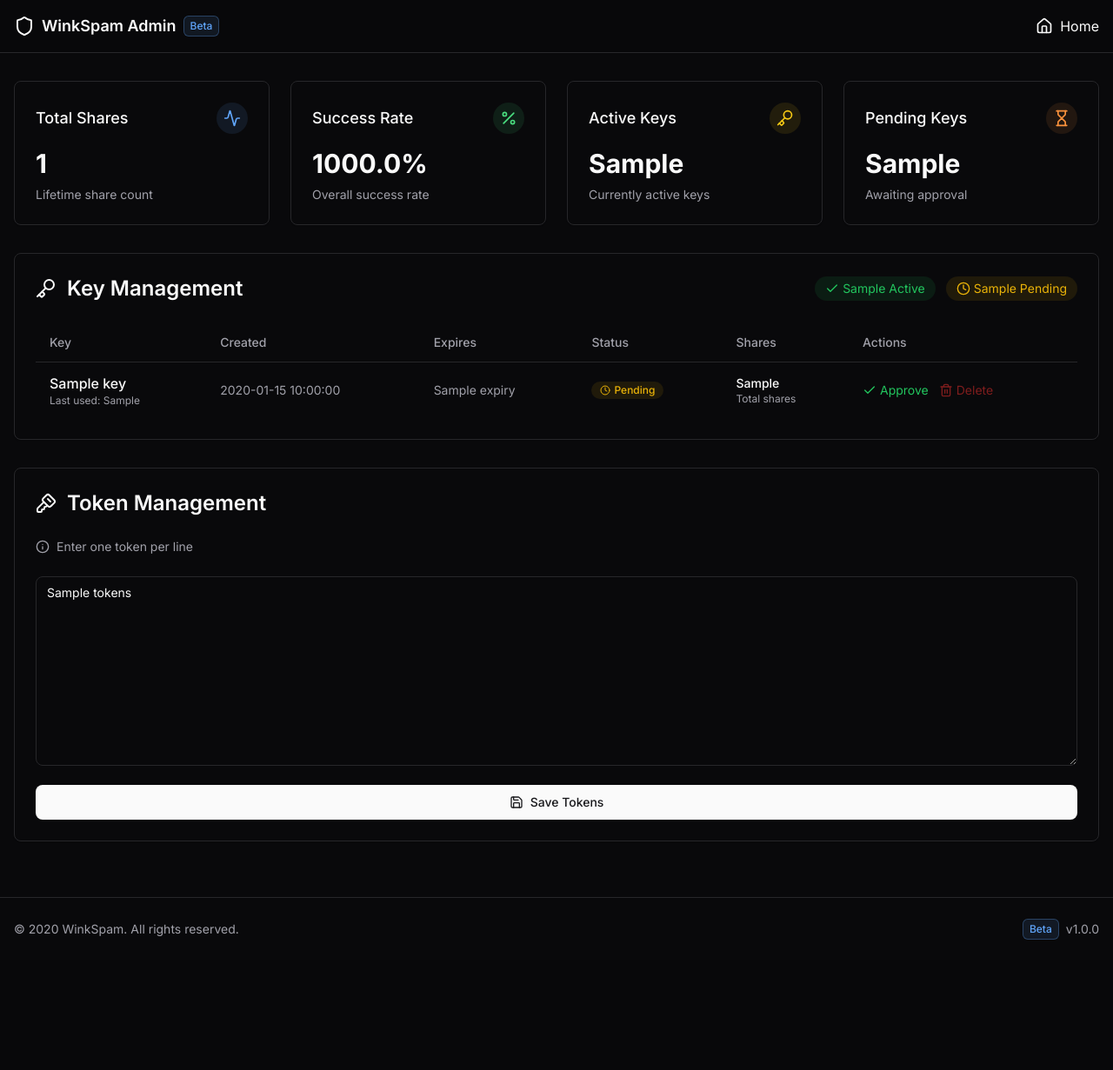
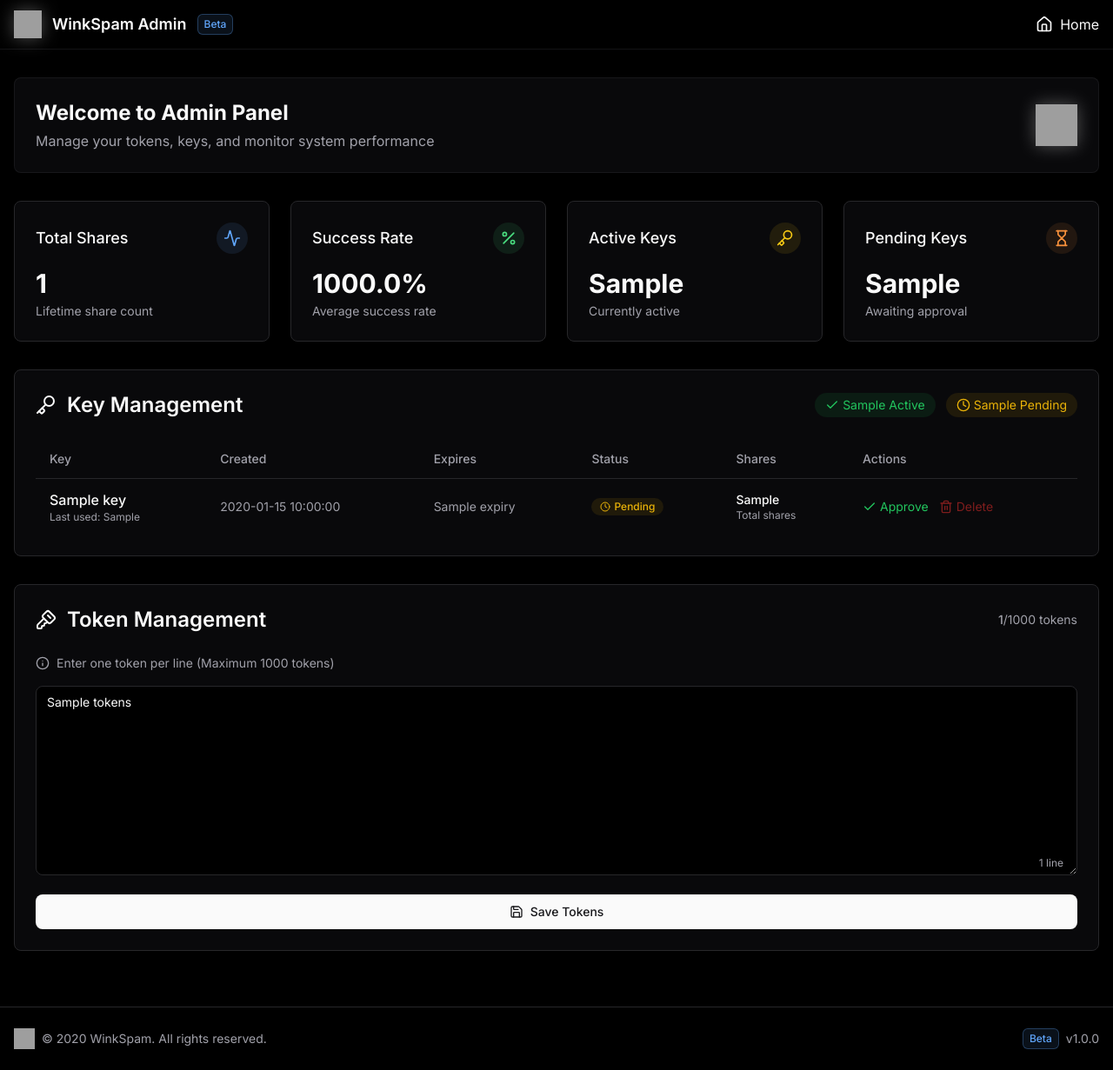
Before and after one commit to marlonjubiar/WinkSpam, a Flask app: template templates/admin.html in a window 1280 px wide. Shown: the whole page at 87% size. Before the commit the page ends 1081 px from the top, so only its background shows below. Run offline with Flask 3, Linux system fonts and the light colour scheme; the template is opened without the code that fills it: most values are stand-ins (such as "Sample title", 1, 10 or a date in 2020); some libraries are stand-ins or nearby versions; grey boxes are pictures that could not be loaded.

Commit message:
Update admin.html

```diff
--- a/templates/admin.html
+++ b/templates/admin.html
@@ -76,7 +76,7 @@
         }
 
         .dark {
-            --background: 240 10% 3.9%;
+            --background: 0 0% 0%;
             --foreground: 0 0% 98%;
             --card: 240 10% 3.9%;
             --card-foreground: 0 0% 98%;
@@ -97,10 +97,14 @@
             --ring: 240 4.9% 83.9%;
         }
 
-        @keyframes slideIn {
+        .logo-shadow {
+            filter: drop-shadow(0 0 10px rgba(255, 255, 255, 0.3));
+        }
+
+        @keyframes fadeIn {
             from {
                 opacity: 0;
-                transform: translateY(-10px);
+                transform: translateY(10px);
             }
             to {
                 opacity: 1;
@@ -108,33 +112,38 @@
             }
         }
 
-        .animate-slide-in {
-            animation: slideIn 0.3s ease-out forwards;
+        .animate-fade-in {
+            animation: fadeIn 0.3s ease-out forwards;
+        }
+
+        .table-scrollbar {
+            scrollbar-width: thin;
+            scrollbar-color: hsl(var(--muted-foreground)) hsl(var(--secondary));
         }
 
         .table-scrollbar::-webkit-scrollbar {
-            width: 10px;
-            height: 10px;
+            width: 8px;
+            height: 8px;
         }
 
         .table-scrollbar::-webkit-scrollbar-track {
             background: hsl(var(--secondary));
-            border-radius: 5px;
+            border-radius: 4px;
         }
 
         .table-scrollbar::-webkit-scrollbar-thumb {
             background: hsl(var(--muted-foreground));
-            border-radius: 5px;
+            border-radius: 4px;
         }
     </style>
 </head>
 <body class="bg-background text-foreground font-sans antialiased min-h-screen">
     <!-- Header -->
-    <header class="border-b border-border sticky top-0 bg-background/95 backdrop-blur supports-[backdrop-filter]:bg-background/60 z-50">
-        <div class="container mx-auto px-4 py-4">
+    <header class="border-b border-border/50 backdrop-blur-sm bg-background/95 sticky top-0 z-50">
+        <div class="container mx-auto px-4 py-3">
             <div class="flex items-center justify-between">
-                <div class="flex items-center space-x-2">
-                    <i data-lucide="shield" class="h-6 w-6"></i>
+                <div class="flex items-center space-x-3">
+                    <img src="https://files.catbox.moe/cnsavb.png" alt="WinkSpam Logo" class="h-8 w-8 logo-shadow">
                     <span class="text-lg font-semibold">WinkSpam Admin</span>
                     <span class="inline-flex items-center rounded-md bg-blue-400/10 px-2 py-1 text-xs font-medium text-blue-400 ring-1 ring-inset ring-blue-400/30">Beta</span>
                 </div>
@@ -154,7 +163,7 @@
         {% with messages = get_flashed_messages() %}
             {% if messages %}
                 {% for message in messages %}
-                    <div class="mb-6 flex items-center space-x-2 rounded-lg border border-green-500/20 bg-green-500/10 p-4 text-green-500 animate-slide-in">
+                    <div class="mb-6 flex items-center space-x-2 rounded-lg border border-green-500/20 bg-green-500/10 p-4 text-green-500 animate-fade-in">
                         <i data-lucide="check-circle" class="h-5 w-5"></i>
                         <span>{{ message }}</span>
                     </div>
@@ -162,26 +171,42 @@
             {% endif %}
         {% endwith %}
 
+        <!-- Welcome Banner -->
+        <div class="mb-8 rounded-lg border border-border/50 bg-card p-6 shadow-lg">
+            <div class="flex items-center justify-between">
+                <div class="space-y-1">
+                    <h1 class="text-2xl font-bold">Welcome to Admin Panel</h1>
+                    <p class="text-muted-foreground">Manage your tokens, keys, and monitor system performance</p>
+                </div>
+                <img src="https://files.catbox.moe/cnsavb.png" alt="WinkSpam Logo" class="h-12 w-12 logo-shadow hidden sm:block">
+            </div>
+        </div>
+
         <!-- Overview Cards -->
         <div class="grid gap-6 mb-8 grid-cols-1 sm:grid-cols-2 lg:grid-cols-4">
-            <div class="rounded-lg border border-border bg-card p-6 shadow-sm hover:shadow-md transition-shadow">
+            <!-- Total Shares Card -->
+            <div class="rounded-lg border border-border bg-card p-6 shadow-lg hover:shadow-xl transition-shadow">
                 <div class="flex justify-between items-center mb-4">
                     <h3 class="text-lg font-medium">Total Shares</h3>
-                    <div class="p-2 rounded-full bg-blue-400/10 text-blue-400">
-                        <i data-lucide="activity" class="h-5 w-5"></i>
+                    <div class="p-2 rounded-full bg-blue-400/10">
+                        <i data-lucide="activity" class="h-5 w-5 text-blue-400"></i>
                     </div>
                 </div>
+                <div class="space-y-1">
                     <p class="text-3xl font-bold">{{ stats.total_shares }}</p>
-                <p class="text-sm text-muted-foreground mt-2">Lifetime share count</p>
+                    <p class="text-sm text-muted-foreground">Lifetime share count</p>
+                </div>
             </div>
 
-            <div class="rounded-lg border border-border bg-card p-6 shadow-sm hover:shadow-md transition-shadow">
+            <!-- Success Rate Card -->
+            <div class="rounded-lg border border-border bg-card p-6 shadow-lg hover:shadow-xl transition-shadow">
                 <div class="flex justify-between items-center mb-4">
                     <h3 class="text-lg font-medium">Success Rate</h3>
-                    <div class="p-2 rounded-full bg-green-400/10 text-green-400">
-                        <i data-lucide="percent" class="h-5 w-5"></i>
+                    <div class="p-2 rounded-full bg-green-400/10">
+                        <i data-lucide="percent" class="h-5 w-5 text-green-400"></i>
                     </div>
                 </div>
+                <div class="space-y-1">
                     <p class="text-3xl font-bold">
                         {% if stats.total_shares > 0 %}
                             {{ "%.1f"|format(stats.successful_shares / stats.total_shares * 100) }}%
@@ -189,34 +214,41 @@
                             0%
                         {% endif %}
                     </p>
-                <p class="text-sm text-muted-foreground mt-2">Overall success rate</p>
+                    <p class="text-sm text-muted-foreground">Average success rate</p>
+                </div>
             </div>
 
-            <div class="rounded-lg border border-border bg-card p-6 shadow-sm hover:shadow-md transition-shadow">
+            <!-- Active Keys Card -->
+            <div class="rounded-lg border border-border bg-card p-6 shadow-lg hover:shadow-xl transition-shadow">
                 <div class="flex justify-between items-center mb-4">
                     <h3 class="text-lg font-medium">Active Keys</h3>
-                    <div class="p-2 rounded-full bg-yellow-400/10 text-yellow-400">
-                        <i data-lucide="key" class="h-5 w-5"></i>
+                    <div class="p-2 rounded-full bg-yellow-400/10">
+                        <i data-lucide="key" class="h-5 w-5 text-yellow-400"></i>
                     </div>
                 </div>
+                <div class="space-y-1">
                     <p class="text-3xl font-bold">{{ active_keys }}</p>
-                <p class="text-sm text-muted-foreground mt-2">Currently active keys</p>
+                    <p class="text-sm text-muted-foreground">Currently active</p>
+                </div>
             </div>
 
-            <div class="rounded-lg border border-border bg-card p-6 shadow-sm hover:shadow-md transition-shadow">
+            <!-- Pending Keys Card -->
+            <div class="rounded-lg border border-border bg-card p-6 shadow-lg hover:shadow-xl transition-shadow">
                 <div class="flex justify-between items-center mb-4">
                     <h3 class="text-lg font-medium">Pending Keys</h3>
-                    <div class="p-2 rounded-full bg-orange-400/10 text-orange-400">
-                        <i data-lucide="hourglass" class="h-5 w-5"></i>
+                    <div class="p-2 rounded-full bg-orange-400/10">
+                        <i data-lucide="hourglass" class="h-5 w-5 text-orange-400"></i>
                     </div>
                 </div>
+                <div class="space-y-1">
                     <p class="text-3xl font-bold">{{ pending_keys }}</p>
-                <p class="text-sm text-muted-foreground mt-2">Awaiting approval</p>
+                    <p class="text-sm text-muted-foreground">Awaiting approval</p>
+                </div>
             </div>
         </div>
 
         <!-- Key Management Section -->
-        <div class="rounded-lg border border-border bg-card p-6 mb-8 shadow-sm">
+        <div class="rounded-lg border border-border bg-card p-6 mb-8 shadow-lg">
             <div class="flex justify-between items-center mb-6">
                 <div class="flex items-center space-x-3">
                     <i data-lucide="key" class="h-6 w-6"></i>
@@ -276,13 +308,13 @@
                                 <div class="flex space-x-3">
                                     {% if not data.active %}
                                     <button onclick="confirmAction('{{ url_for('approve_key', key=key) }}', 'approve')"
-                                            class="inline-flex items-center text-sm text-green-500 hover:text-green-600 transition-colors">
+                                            class="inline-flex items-center text-sm text-green-500 hover:text-green-400 transition-colors">
                                         <i data-lucide="check" class="h-4 w-4 mr-1"></i>
                                         Approve
                                     </button>
                                     {% else %}
                                     <button onclick="confirmAction('{{ url_for('revoke_key', key=key) }}', 'revoke')"
-                                            class="inline-flex items-center text-sm text-yellow-500 hover:text-yellow-600 transition-colors">
+                                            class="inline-flex items-center text-sm text-yellow-500 hover:text-yellow-400 transition-colors">
                                         <i data-lucide="ban" class="h-4 w-4 mr-1"></i>
                                         Revoke
                                     </button>
@@ -302,22 +334,38 @@
         </div>
 
         <!-- Token Management Section -->
-        <div class="rounded-lg border border-border bg-card p-6 shadow-sm">
-            <div class="flex items-center space-x-3 mb-6">
+        <div class="rounded-lg border border-border bg-card p-6 shadow-lg">
+            <div class="flex items-center justify-between mb-6">
+                <div class="flex items-center space-x-3">
                     <i data-lucide="key-square" class="h-6 w-6"></i>
                     <h2 class="text-2xl font-semibold">Token Management</h2>
                 </div>
-
-            <form action="{{ url_for('update_tokens') }}" method="POST" class="space-y-4">
-                <div class="flex items-center space-x-2 text-sm text-muted-foreground mb-2">
-                    <i data-lucide="info" class="h-4 w-4"></i>
-                    <span>Enter one token per line</span>
+                <div class="flex items-center space-x-2">
+                    <div class="text-sm text-muted-foreground" id="tokenCount">
+                        <span class="font-medium">0</span>/1000 tokens
+                    </div>
+                </div>
             </div>
 
+            <form action="{{ url_for('update_tokens') }}" method="POST" class="space-y-4" id="tokenForm">
+                <div class="flex items-center justify-between text-sm text-muted-foreground mb-2">
+                    <div class="flex items-center space-x-2">
+                        <i data-lucide="info" class="h-4 w-4"></i>
+                        <span>Enter one token per line (Maximum 1000 tokens)</span>
+                    </div>
+                </div>
+
+                <div class="relative">
                     <textarea name="tokens"
                             rows="10"
                             class="w-full px-3 py-2 rounded-lg border border-input bg-background text-sm placeholder:text-muted-foreground focus:outline-none focus:ring-2 focus:ring-ring focus:ring-offset-2 transition-colors resize-y"
-                          placeholder="Enter your tokens here...">{{ tokens }}</textarea>
+                            placeholder="Enter your tokens here..."
+                            onInput="updateTokenCount(this)">{{ tokens }}</textarea>
+
+                    <div class="absolute bottom-2 right-2 text-xs text-muted-foreground bg-background/80 backdrop-blur-sm px-2 py-1 rounded-md">
+                        <span id="lineCount">0 lines</span>
+                    </div>
+                </div>
 
                 <button type="submit"
                         class="inline-flex items-center justify-center rounded-lg bg-primary px-4 py-2 text-sm font-medium text-primary-foreground hover:bg-primary/90 focus:outline-none focus:ring-2 focus:ring-ring focus:ring-offset-2 w-full h-10 transition-colors">
@@ -332,9 +380,12 @@
     <footer class="border-t border-border mt-8">
         <div class="container mx-auto px-4 py-6">
             <div class="flex flex-col sm:flex-row justify-between items-center space-y-2 sm:space-y-0">
+                <div class="flex items-center space-x-2">
+                    <img src="https://files.catbox.moe/cnsavb.png" alt="WinkSpam Logo" class="h-6 w-6">
                     <p class="text-sm text-muted-foreground">
                         &copy; {{ now().year }} WinkSpam. All rights reserved.
                     </p>
+                </div>
                 <div class="text-sm text-muted-foreground flex items-center space-x-2">
                     <span class="inline-flex items-center rounded-md bg-blue-400/10 px-2 py-1 text-xs font-medium text-blue-400 ring-1 ring-inset ring-blue-400/30">Beta</span>
                     <span>v1.0.0</span>
@@ -350,7 +401,6 @@
         // Initialize Lucide icons
         lucide.createIcons();
 
-        // Show toast notification
         function showToast(message, type = 'success') {
             const toast = document.createElement('div');
             toast.className = `
@@ -367,12 +417,10 @@
             container.appendChild(toast);
             lucide.createIcons();
 
-            // Animate in
             requestAnimationFrame(() => {
                 toast.classList.remove('opacity-0', 'translate-y-2');
             });
 
-            // Remove after 3 seconds
             setTimeout(() => {
                 toast.classList.add('opacity-0', 'translate-y-2');
                 setTimeout(() => {
@@ -381,30 +429,32 @@
             }, 3000);
         }
 
-        // Confirm action with improved UX
-        function confirmAction(url, action) {
-            let message = '';
-            switch(action) {
-                case 'approve':
-                    message = 'Are you sure you want to approve this key?';
-                    break;
-                case 'revoke':
-                    message = 'Are you sure you want to revoke this key? Users will no longer be able to use it.';
-                    break;
-                case 'delete':
-                    message = 'Are you sure you want to delete this key? This action cannot be undone.';
-                    break;
+        function updateTokenCount(textarea) {
+            const tokens = textarea.value.trim().split('\n').filter(t => t.trim());
+            const count = tokens.length;
+
+            document.getElementById('tokenCount').innerHTML = `
+                <span class="font-medium ${count > 1000 ? 'text-destructive' : ''}">${count}</span>/1000 tokens
+            `;
+            document.getElementById('lineCount').textContent = `${count} line${count !== 1 ? 's' : ''}`;
         }
 
-            if (confirm(message)) {
+        function confirmAction(url, action) {
+            const messages = {
+                approve: 'Are you sure you want to approve this key?',
+                revoke: 'Are you sure you want to revoke this key?\nUsers will no longer be able to use it.',
+                delete: 'Are you sure you want to delete this key?\nThis action cannot be undone.'
+            };
+
+            if (confirm(messages[action])) {
                 window.location.href = url;
             }
         }
 
-        // Form submission handler with validation
-        document.querySelector('form').addEventListener('submit', function(e) {
+        // Form submission handler
+        document.getElementById('tokenForm').addEventListener('submit', function(e) {
             const textarea = this.querySelector('textarea');
-            const tokens = textarea.value.trim().split('\n').filter(token => token.trim());
+            const tokens = textarea.value.trim().split('\n').filter(t => t.trim());
 
             if (tokens.length === 0) {
                 e.preventDefault();
@@ -412,27 +462,22 @@
                 return;
             }
 
-            // Add loading state to button
-            const button = this.querySelector('button[type="submit"]');
-            const originalContent = button.innerHTML;
-            button.innerHTML = `
-                <i data-lucide="loader-2" class="h-4 w-4 mr-2 animate-spin"></i>
-                Saving...
-            `;
-            button.disabled = true;
-            lucide.createIcons();
-
-            // Re-enable after short delay if form wasn't submitted
-            setTimeout(() => {
-                if (button.disabled) {
-                    button.innerHTML = originalContent;
-                    button.disabled = false;
-                    lucide.createIcons();
+            if (tokens.length > 1000) {
+                e.preventDefault();
+                showToast('Maximum 1000 tokens allowed', 'error');
+                return;
             }
-            }, 3000);
         });
 
-        // Show success messages as toasts
+        // Initialize token count
+        document.addEventListener('DOMContentLoaded', function() {
+            const textarea = document.querySelector('textarea[name="tokens"]');
+            if (textarea) {
+                updateTokenCount(textarea);
+            }
+        });
+
+        // Show flash messages as toasts
         {% with messages = get_flashed_messages() %}
             {% if messages %}
                 {% for message in messages %}
@@ -440,23 +485,6 @@
                 {% endfor %}
             {% endif %}
         {% endwith %}
-
-        // Responsive table handling
-        function checkTableScroll() {
-            const tables = document.querySelectorAll('.table-scrollbar');
-            tables.forEach(table => {
-                const parent = table.parentElement;
-                if (table.scrollWidth > parent.clientWidth) {
-                    parent.classList.add('overflow-x-auto');
-                } else {
-                    parent.classList.remove('overflow-x-auto');
-                }
-            });
-        }
-
-        // Check on load and resize
-        window.addEventListener('load', checkTableScroll);
-        window.addEventListener('resize', checkTableScroll);
     </script>
 </body>
 </html>
```
Lines whose indentation alone changed are shown as unchanged.
